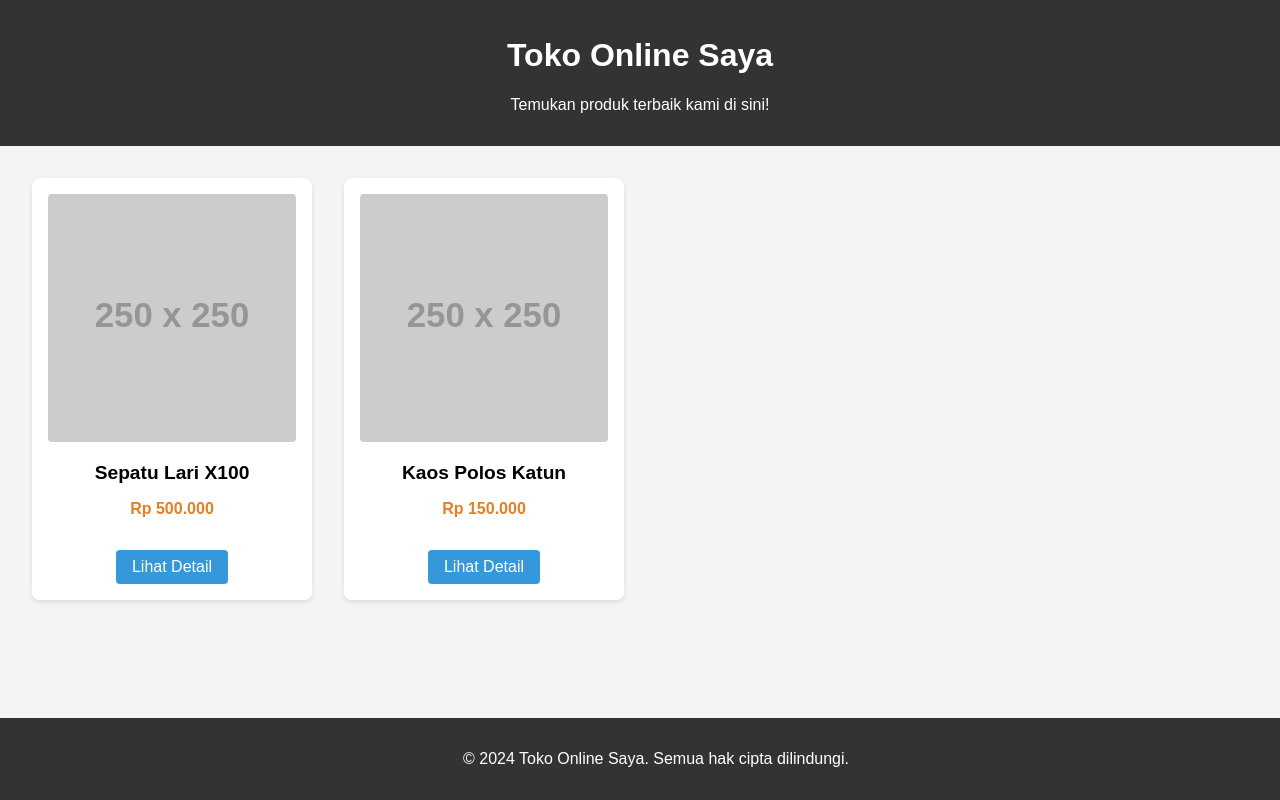
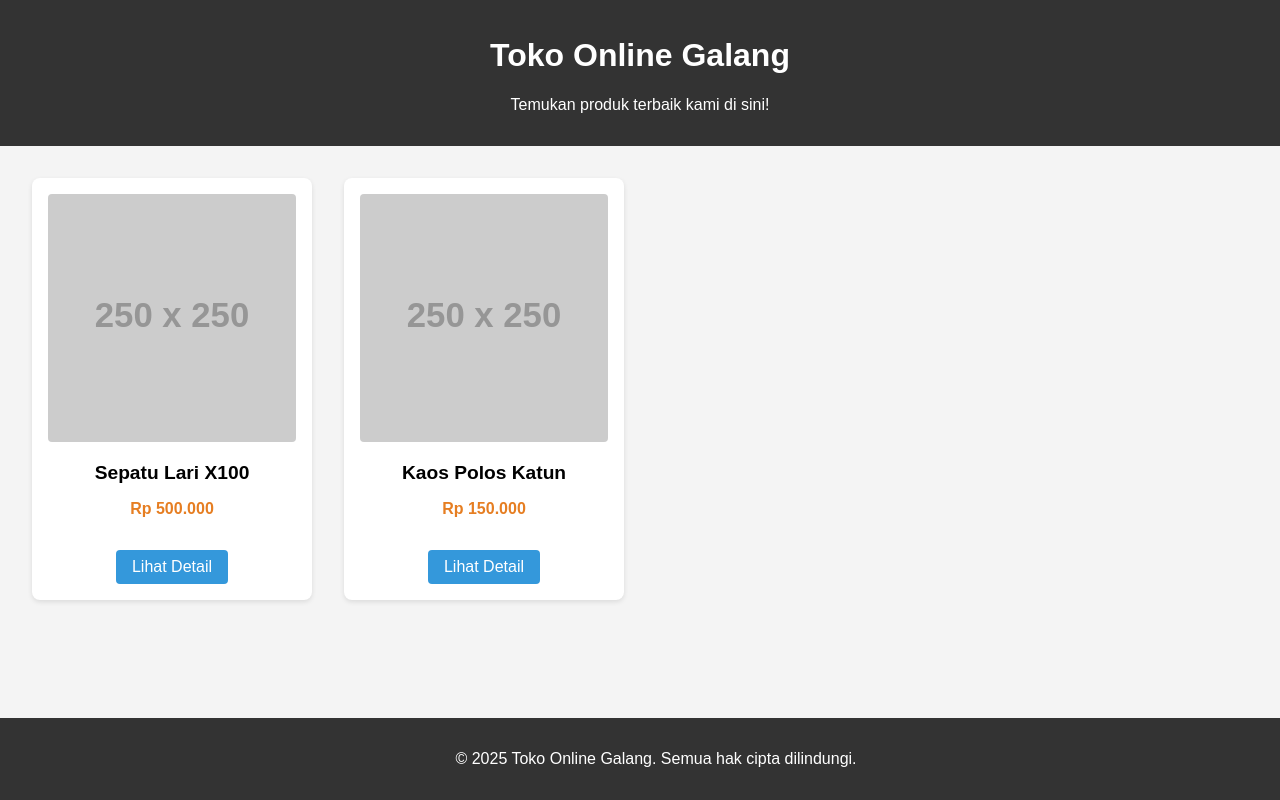
Before and after one commit to Oshinaci/Website-Ecommers, a plain HTML site: page index.html in a window 1280 px wide. Drawn offline with Linux system fonts and the light colour scheme; placeholder pictures from the web are drawn by us.

Commit message:
Update index.html

```diff
--- a/index.html
+++ b/index.html
@@ -3,12 +3,12 @@
 <head>
     <meta charset="UTF-8">
     <meta name="viewport" content="width=device-width, initial-scale=1.0">
-    <title>Toko Online Saya</title>
+    <title>Toko Online Galang</title>
     <link rel="stylesheet" href="style.css">
 </head>
 <body>
     <header>
-        <h1>Toko Online Saya</h1>
+        <h1>Toko Online Galang</h1>
         <p>Temukan produk terbaik kami di sini!</p>
     </header>
 
@@ -16,7 +16,7 @@
         </main>
 
     <footer>
-        <p>&copy; 2024 Toko Online Saya. Semua hak cipta dilindungi.</p>
+        <p>&copy; 2025 Toko Online Galang. Semua hak cipta dilindungi.</p>
     </footer>
 
     <script src="script.js"></script>
```
